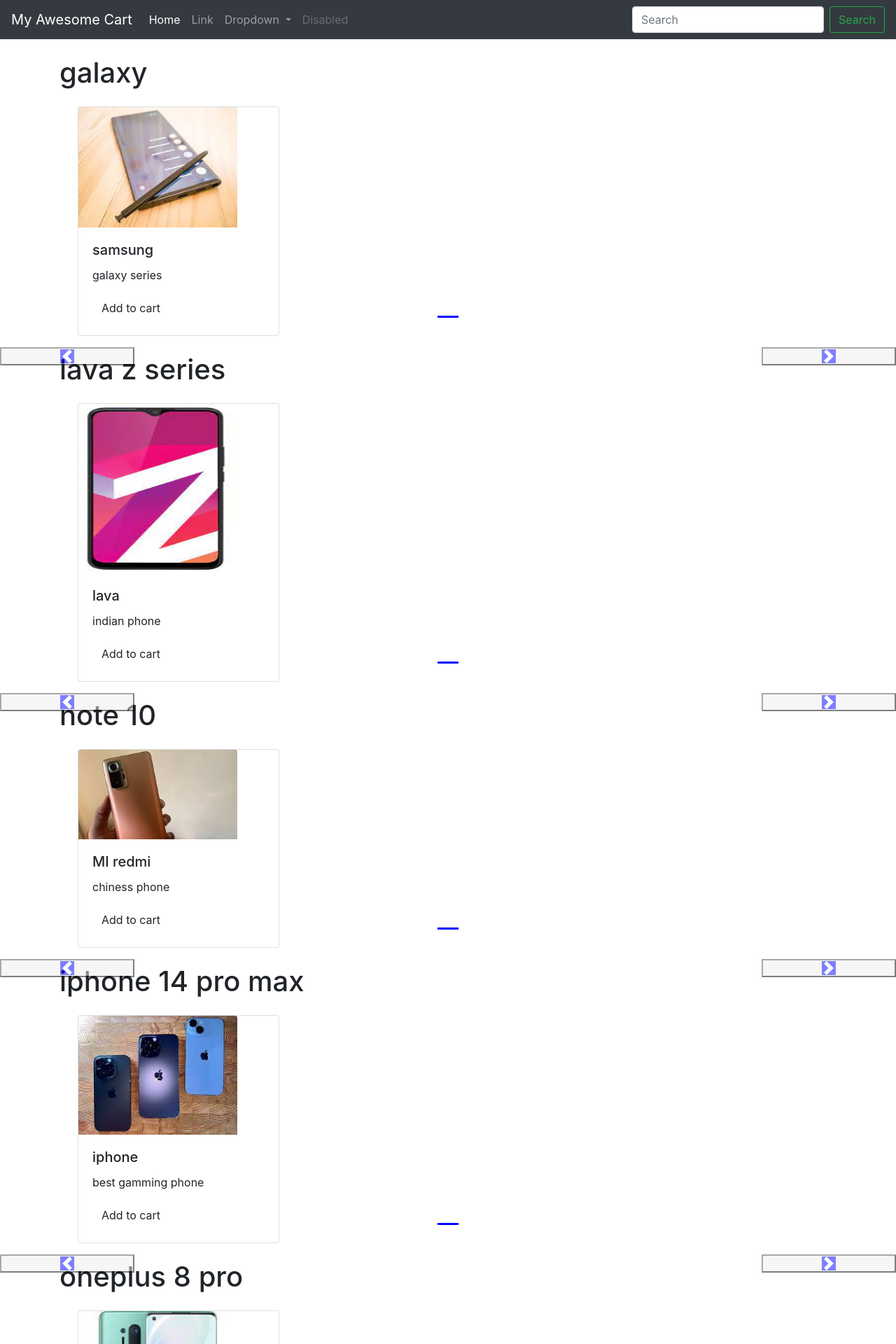
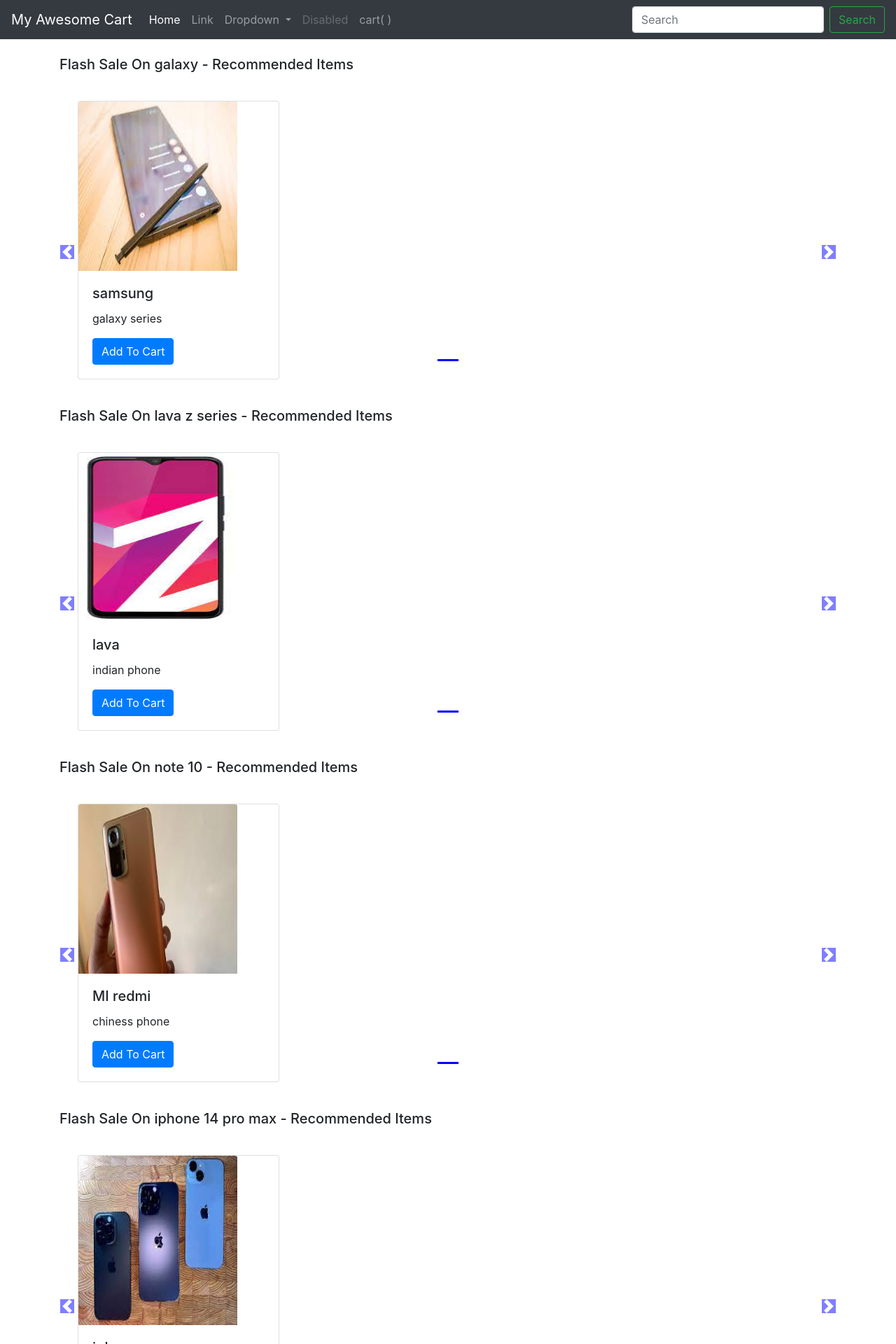
Before and after one commit to prabeshyadav/Django-ecommerce, a Django app: page /shop/ in a window 1280 px wide. Shown: the top 1920 px of the page at 70% size. Run offline with Django 4.2, Linux system fonts and the light colour scheme; data comes from the database, SQL or seed files in the repository; some libraries are stand-ins or nearby versions.

Commit message:
django_day40

```diff
--- a/shop/templates/shop/basic.html
+++ b/shop/templates/shop/basic.html
@@ -10,8 +10,8 @@
 
     <title>{% block title%} {% endblock title %}</title>
     {% block link_css %}{% endblock link_css %}
-     <style>
-       {% block css %} {% endblock %}
+    <style>
+      {% block css %} {% endblock %}
   </style>
   </head>
   <body>
@@ -44,6 +44,10 @@
       <li class="nav-item">
         <a class="nav-link disabled" href="#" tabindex="-1" aria-disabled="true">Disabled</a>
       </li>
+      <li class="nav-item">
+        <a class="nav-link" href="#">cart( <span id ="cart"></span>)</a>
+
+      </li>
     </ul>
     <form class="form-inline my-2 my-lg-0">
       <input class="form-control mr-sm-2" type="search" placeholder="Search" aria-label="Search">
--- a/shop/templates/shop/shop.html
+++ b/shop/templates/shop/shop.html
@@ -13,7 +13,7 @@
           .col-md-3 img{
 
           width: 227px;
-          max-height: 242px;
+          height: 242px;
           }
 
           body .carousel-indicator li{
@@ -33,6 +33,7 @@
           .carousel-control-next{
           top: auto;
           bottom: auto;
+          padding-top:222px
           }
            body .no-padding{
            padding-left: 0,
@@ -46,8 +47,9 @@
 
     <!--Slideshow starts here -->
     {% for product, range, nSlides in allProds %}
-    <h1 class="my-4">{{product.0.category}}</h1>
-<div id="demo{{forloop.counter}}" class="carousel slide my-3" data-ride="carousel">
+    <h5 class="my-4">Flash Sale On {{product.0.category}} - Recommended Items</h5>
+    <div class="row">
+    <div id="demo{{forloop.counter}}" class="col carousel slide my-3" data-ride="carousel">
     <ul class="carousel-indicators">
       <li data-target="#demo{{forloop.counter}}" data-slide-to="0" class="active"></li>
 
@@ -60,74 +62,67 @@
     <div class="container carousel-inner no-padding">
 
       <div class="carousel-item active">
-        <div class="col-xs-3 col-sm-3 col-md-3">
-          <div class="card" style="width: 18rem;">
-            <img src='/media/{{product.0.image}}' class="card-img-top" alt="...">
-            <div class="card-body">
-                <h5 class="card-title">{{product.0.product_name}}</h5>
-                <p class="card-text">{{product.0.desc}}</p>
-                <button id="{{product.0.desc}}"  class="btn btn- primary cart ">Add to cart</button>
-            </div>
-          </div>
-        </div>
 
 
-        {% for i in product|slice:"1:"%}
+        {% for i in product %}
         <div class="col-xs-3 col-sm-3 col-md-3">
           <div class="card" style="width: 18rem;">
             <img src='/media/{{i.image}}' class="card-img-top" alt="...">
             <div class="card-body">
               <h5 class="card-title">{{i.product_name}}</h5>
               <p class="card-text">{{i.desc}}</p>
-              <button {{i.id}}  class="btn btn- primary cart">Add To cart</button>
+              <button id="pr{{i.id}}" class="btn btn-primary cart">Add To Cart</button>
             </div>
           </div>
         </div>
-        {% if forloop.counter|divisibleby:3 and forloop.counter > 0 and not forloop.last %}
-      </div><div class="carousel-item">
+        {% if forloop.counter|divisibleby:4 and forloop.counter > 0 and not forloop.last %}
+      </div class="carousel-item">
         {% endif %}
 
         {% endfor %}
     </div>
 
+
+
 </div>
 </div>
     <!-- left and right controls for the slide -->
-    <button class="carousel-control-prev" ="#demo{{forloop.counter}}" data-slide="prev">
+    <a class="carousel-control-prev" href="#demo{{forloop.counter}}" data-slide="prev">
         <span class="carousel-control-prev-icon"></span>
-    </button>
-    <button class="carousel-control-next" ="#demo{{forloop.counter}}" data-slide="next">
+    </a>
+    <a class="carousel-control-next" href="#demo{{forloop.counter}}" data-slide="next">
         <span class="carousel-control-next-icon"></span>
-    </button>
+    </a>
+  </div>
     {% endfor %}
 </div>
  {% endblock %}
 
 {% block JS %}
 <script>
-  console.log('let go');
-  if (localStorage.getItem('cart')==null){
-    var cart ={};
+console.log('working');
+if(localStorage.getItem('cart') == null){
+var cart = {};
 }
 else
-  {cart=JSON.parse(localStorage.getItem('cart'))
+{
+cart = JSON.parse(localStorage.getItem('cart'));
+document.getElementById('cart').innerHTML = Object.keys(cart).length;
 }
 $('.cart').click(function(){
 console.log('clicked');
-  var idstr = this.is.toString();
+var idstr = this.id.toString();
 console.log(idstr);
-
-  if(cart[idstr] !== 'undfined'){
-    cart[idstr]=cart[idstr]+1;
+if (cart[idstr] !=undefined){
+cart[idstr] = cart[idstr] + 1;
 }
 else
 {
-    cart[idstr]=1;
-
+cart[idstr] = 1;
 }
 console.log(cart);
-  localStorage.getItem('cart',JSON.stringify(cart));
-})
+localStorage.setItem('cart', JSON.stringify(cart));
+document.getElementById('cart').innerHTML = Object.keys(cart).length;
+});
 </script>
-
-{% endblock  %}
+{% endblock %}
```
Lines whose indentation alone changed are shown as unchanged.
